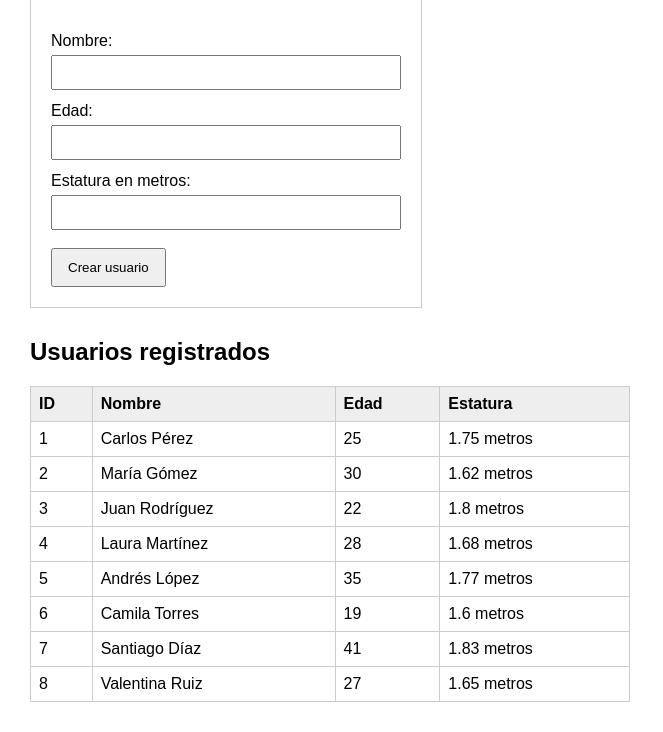
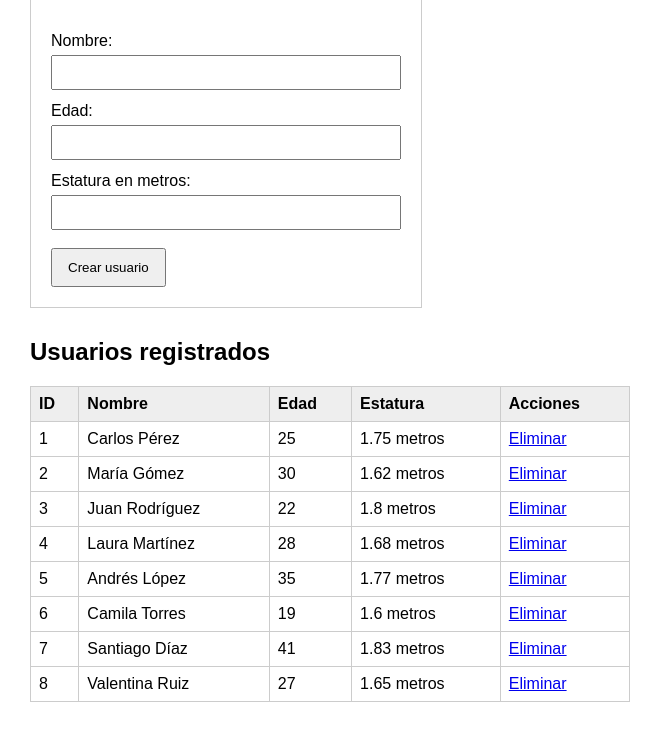
Before and after one commit to leocarlos10/Ejercicio-MVC-Diplomado, a PHP site: page / in a window 1280 px wide. Shown: the part 89-821 px from the top of the page, without its empty margins (0-663 px from the left). Run offline with PHP 8.4, Linux system fonts and the light colour scheme; data comes from the database, SQL or seed files in the repository.

Commit message:
add: eliminar usuarios

```diff
--- a/controlador/personas_controlador.php
+++ b/controlador/personas_controlador.php
@@ -30,6 +30,22 @@ if ($_SERVER["REQUEST_METHOD"] === "POST") {
         }
     }
 }
+
+$accion = isset($_GET['accion']) ? $_GET['accion'] : 'vista1';
+if ($accion === 'eliminar' && isset($_GET['id'])) {
+    $id = filter_var($_GET['id'], FILTER_VALIDATE_INT);
+    if ($id) {
+        try {
+            $per->eliminar_persona($id);
+            // Redirigimos para limpiar la URL y refrescar la tabla
+            header("Location: index.php?accion=vista1");
+            exit();
+        } catch (Exception $e) {
+            $error = "No se pudo eliminar la persona: " . $e->getMessage();
+        }
+    }
+}
+
 $datos = $per->get_personas();
 //Llamada a la vista
 require_once "vistas/personas_vista2.php";
--- a/index.php
+++ b/index.php
@@ -1,4 +1,6 @@
 <?php
+
 require_once "db/db.php";
 require_once "controlador/personas_controlador.php";
+
 ?>
--- a/modelo/personas_modelo.php
+++ b/modelo/personas_modelo.php
@@ -22,19 +22,14 @@ class personas_modelo
     {
         $consulta = $this->db->prepare(
             "INSERT INTO personas (nombre, edad, estatura)
-             VALUES (?, ?, ?)"
+             VALUES (?, ?, ?)",
         );
 
         if (!$consulta) {
             throw new Exception("No se pudo preparar la inserción.");
         }
 
-        $consulta->bind_param(
-            "sid",
-            $nombre,
-            $edad,
-            $estatura
-        );
+        $consulta->bind_param("sid", $nombre, $edad, $estatura);
 
         if (!$consulta->execute()) {
             throw new Exception("No se pudo crear la persona.");
@@ -44,5 +39,24 @@ class personas_modelo
 
         return true;
     }
+
+    public function eliminar_persona($id)
+    {
+        $consulta = $this->db->prepare("DELETE FROM personas WHERE id = ?");
+
+        if (!$consulta) {
+            throw new Exception("No se pudo preparar la eliminación.");
+        }
+
+        $consulta->bind_param("i", $id);
+
+        if (!$consulta->execute()) {
+            throw new Exception("No se pudo eliminar la persona.");
+        }
+
+        $consulta->close();
+
+        return true;
+    }
 }
 ?>
--- a/vistas/personas_vista2.php
+++ b/vistas/personas_vista2.php
@@ -65,6 +65,7 @@
                     <th>Nombre</th>
                     <th>Edad</th>
                     <th>Estatura</th>
+                    <th>Acciones</th>
                 </tr>
             </thead>
 
@@ -84,6 +85,9 @@
                             <?= htmlspecialchars($dato["estatura"], ENT_QUOTES, "UTF-8") ?>
                             metros
                         </td>
+                        <td>
+                            <a href="index.php?accion=eliminar&id=<?= $dato["id"] ?>" onclick="return confirm('¿Deseas eliminar a este usuario?');"> Eliminar</a>
+                        </td>
                     </tr>
                 <?php endforeach; ?>
             </tbody>
```
